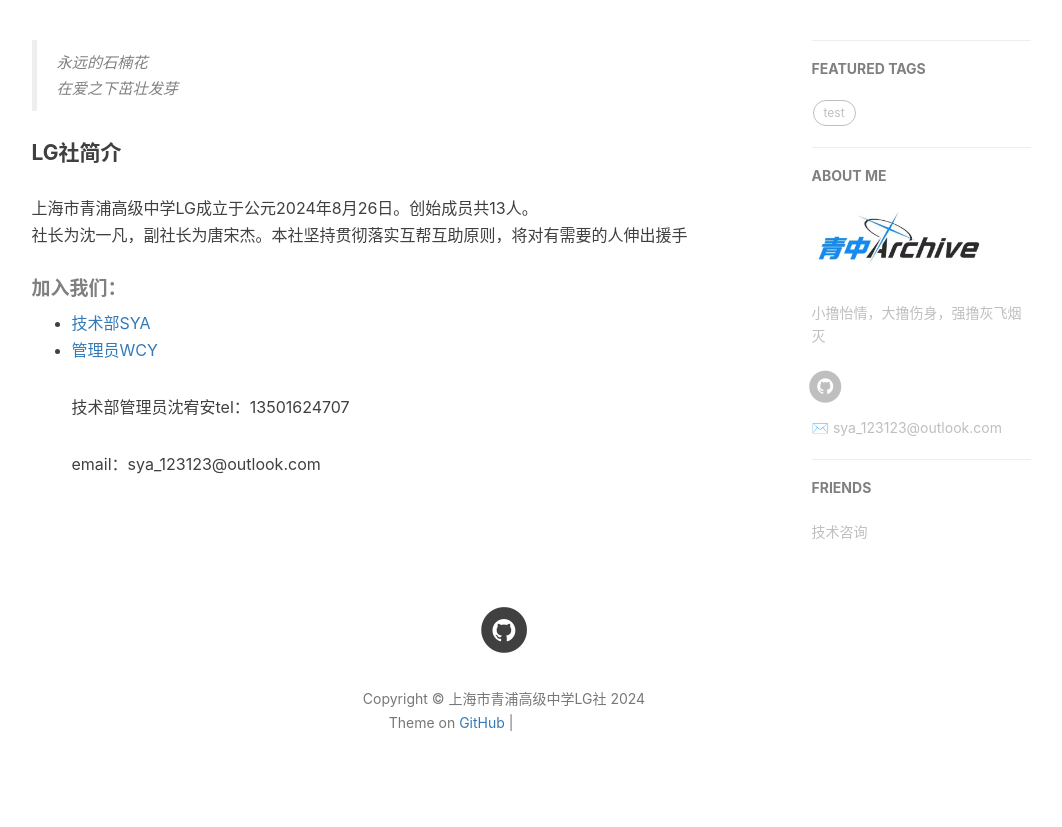
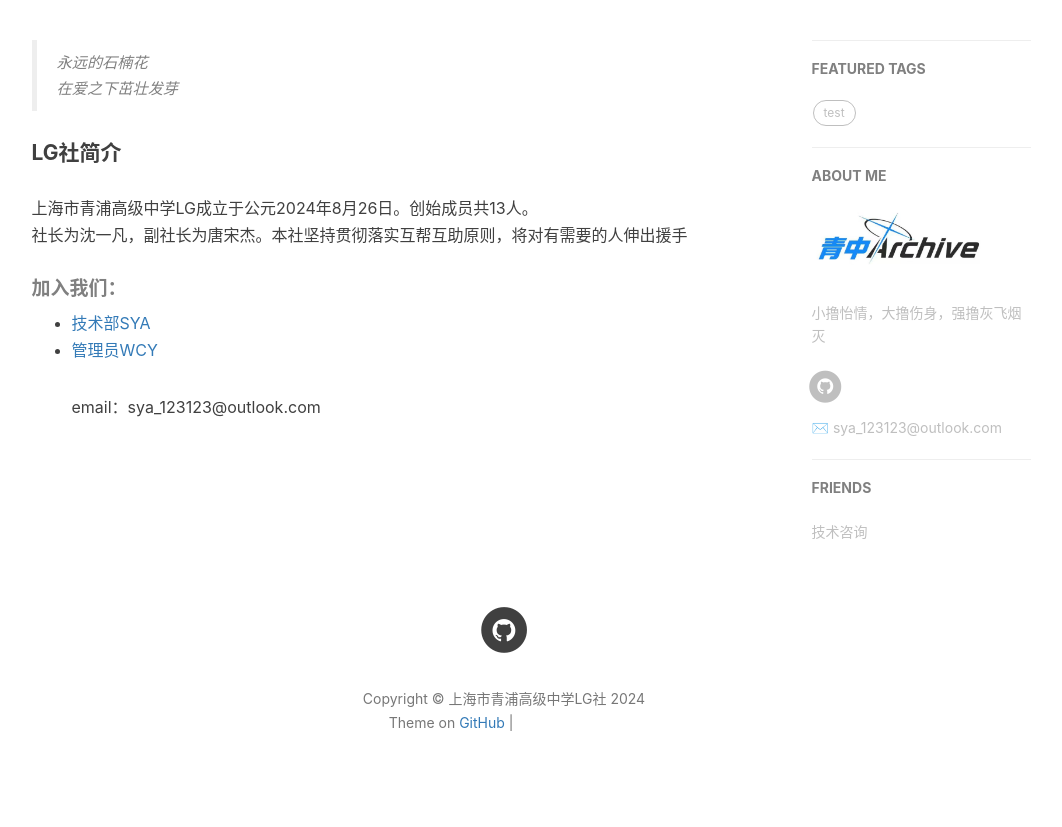
Before and after one commit to Dsmtyu/Dsmtyu.github.io, a Jekyll site: the page built from about.html, in a window 1280 px wide. Shown: the part 418-1245 px from the top of the page, without its empty margins (136-1198 px from the left). Built offline with Jekyll 4.4.1, drawn with Linux system fonts in a browser that asks for light colours; nearby versions of some CDN libraries; comment, search, counter and statistics services are not loaded; grey boxes are pictures that could not be loaded.

Commit message:
Update about.html

```diff
--- a/about.html
+++ b/about.html
@@ -26,7 +26,6 @@ header-img: "img/post-bg-rwd.jpg"
     <ul>
         <li><a href="https://github.com/qinpugaojizhongxuelgshe">技术部SYA</a></li>
         <li><a href="https://github.com/dsmtyu">管理员WCY</a></li>
-        <p>技术部管理员沈宥安tel：13501624707</p>
         <p>email：sya_123123@outlook.com</p>
     </ul>
 </div>
```
